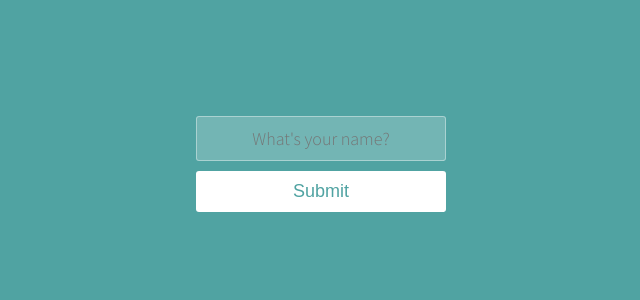
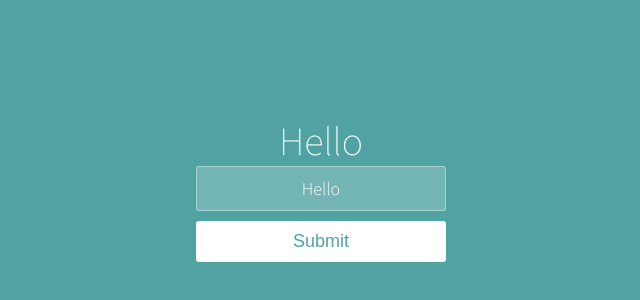
Before and after one commit to NAZIRwill29/React_Forms, a React (Create React App) app: page / in a window 1280 px wide. Shown: the part 92-392 px from the top of the page, without its empty margins (319-959 px from the left). Built offline with nearby package versions, Linux system fonts and the light colour scheme.

Commit message:
should set the value in input it is normal practice

```diff
--- a/src/components/App.jsx
+++ b/src/components/App.jsx
@@ -1,7 +1,7 @@
 import React, { useState } from "react";
 
 function App() {
-  const [name, setName] = useState("");
+  const [name, setName] = useState("Hello");
   // handle change of input
   function handleChange(event) {
     // event.target.value = get the value in input
@@ -16,6 +16,7 @@ function App() {
         onChange={handleChange}
         type="text"
         placeholder="What's your name?"
+        value={name}
       />
       <button>Submit</button>
     </div>
```
